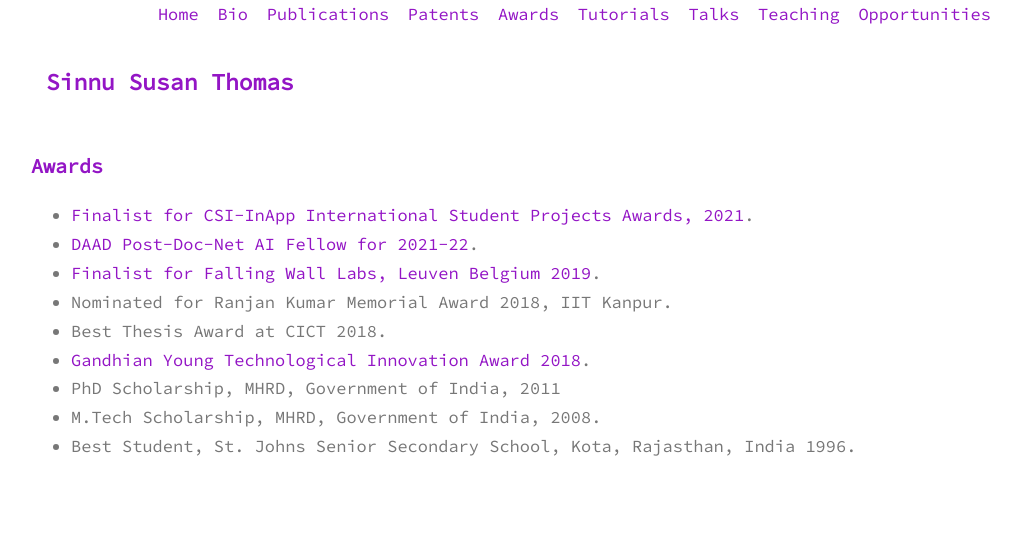
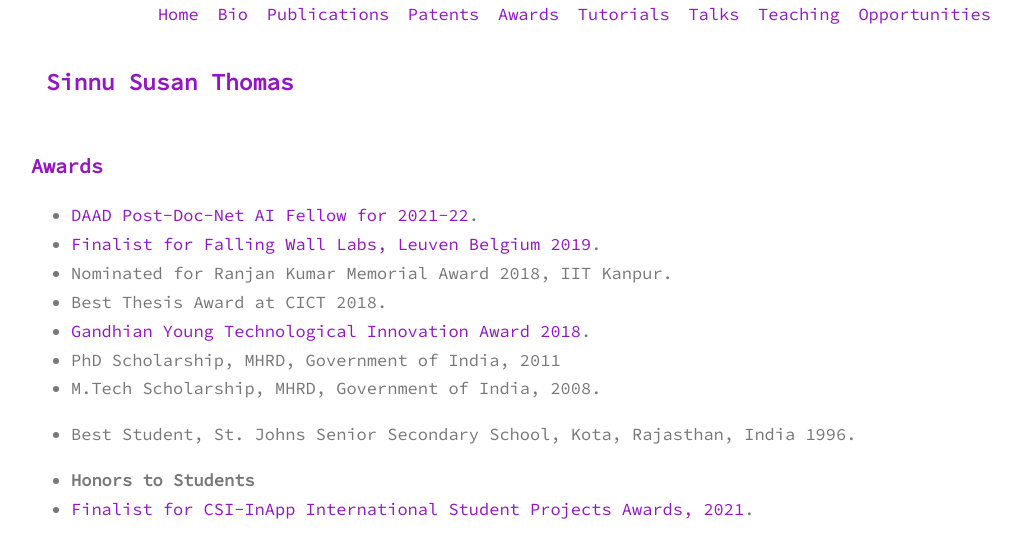
Before and after one commit to sinnuthomas/sinnuthomas.github.io, a Jekyll site: the page built from awards.md, in a window 1280 px wide. Shown: the top 558 px of the page, without its empty margins (129-1150 px from the left). Built offline with Jekyll 4.4.1, drawn with Linux system fonts in a browser that asks for light colours.

Commit message:
Update awards.md

```diff
--- a/awards.md
+++ b/awards.md
@@ -12,3 +12,6 @@ permalink: /awards/
 * PhD Scholarship, MHRD, Government of India, 2011
 * M.Tech Scholarship, MHRD, Government of India, 2008.
 * Best Student, St. Johns Senior Secondary School, Kota, Rajasthan, India 1996.
+
+* **Honors to Students**
+* [Finalist for CSI-InApp International Student Projects Awards, 2021](https://www.youtube.com/watch?v=9OMzIksAeZ4&t=7095s).
```
Also changed, not shown: other parts of awards.md (+1 -1 lines).
